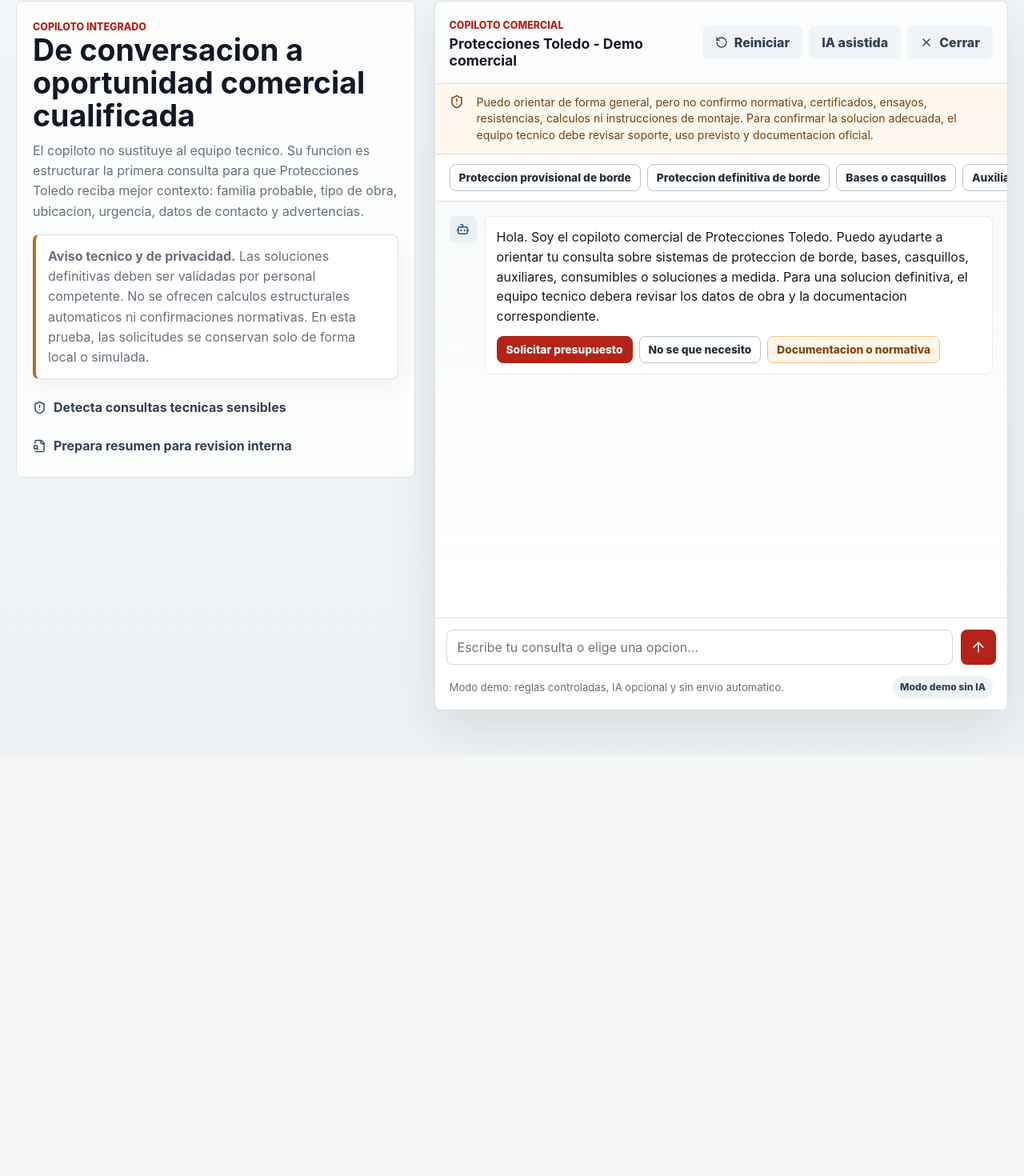
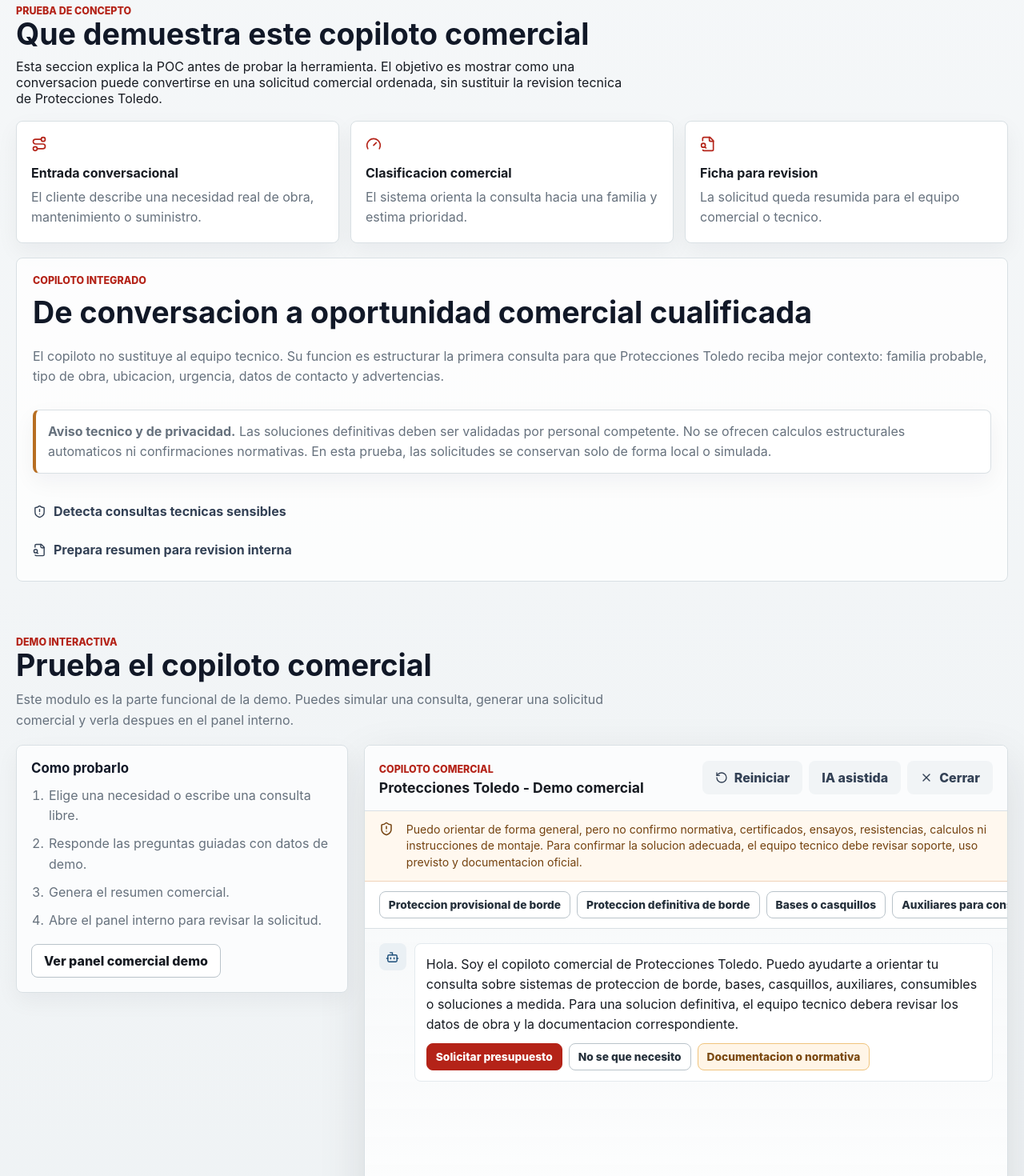
Before and after one commit to Mattortx/Practicas-Empresa-Fedeto, a React (Vite) app: page / in a window 1280 px wide. Shown: the part 1562-3032 px from the top of the page at 80% size. Before the commit the page ends 2506 px from the top, so only its background shows below. Built offline with nearby package versions, Linux system fonts and the light colour scheme; no server answers.

Commit message:
Cambios 9

```diff
--- a/src/pages/PublicDemoPage.tsx
+++ b/src/pages/PublicDemoPage.tsx
@@ -102,8 +102,36 @@
         </div>
       </section>
 
-      <section className="copilot-section">
-        <div className="copilot-context">
+      <section className="poc-section" id="poc">
+        <div className="section-title">
+          <span>Prueba de concepto</span>
+          <h2>Que demuestra este copiloto comercial</h2>
+          <p>
+            Esta seccion explica la POC antes de probar la herramienta. El objetivo es mostrar
+            como una conversacion puede convertirse en una solicitud comercial ordenada, sin
+            sustituir la revision tecnica de Protecciones Toledo.
+          </p>
+        </div>
+
+        <div className="poc-grid">
+          <article className="poc-card">
+            <Route size={20} aria-hidden="true" />
+            <strong>Entrada conversacional</strong>
+            <p>El cliente describe una necesidad real de obra, mantenimiento o suministro.</p>
+          </article>
+          <article className="poc-card">
+            <Gauge size={20} aria-hidden="true" />
+            <strong>Clasificacion comercial</strong>
+            <p>El sistema orienta la consulta hacia una familia y estima prioridad.</p>
+          </article>
+          <article className="poc-card">
+            <FileSearch size={20} aria-hidden="true" />
+            <strong>Ficha para revision</strong>
+            <p>La solicitud queda resumida para el equipo comercial o tecnico.</p>
+          </article>
+        </div>
+
+        <div className="copilot-context poc-warning-panel">
           <span className="eyebrow">Copiloto integrado</span>
           <h2>De conversacion a oportunidad comercial cualificada</h2>
           <p>
@@ -128,7 +156,34 @@
             </span>
           </div>
         </div>
-        <ChatWidget />
+      </section>
+
+      <section className="demo-copilot-section">
+        <div className="demo-section-title">
+          <span className="eyebrow">Demo interactiva</span>
+          <h2>Prueba el copiloto comercial</h2>
+          <p>
+            Este modulo es la parte funcional de la demo. Puedes simular una consulta, generar
+            una solicitud comercial y verla despues en el panel interno.
+          </p>
+        </div>
+
+        <div className="demo-copilot-layout">
+          <aside className="demo-guide-card" aria-label="Guia breve de uso">
+            <strong>Como probarlo</strong>
+            <ol>
+              <li>Elige una necesidad o escribe una consulta libre.</li>
+              <li>Responde las preguntas guiadas con datos de demo.</li>
+              <li>Genera el resumen comercial.</li>
+              <li>Abre el panel interno para revisar la solicitud.</li>
+            </ol>
+            <a className="button button-secondary" href="/admin-demo">
+              Ver panel comercial demo
+            </a>
+          </aside>
+
+          <ChatWidget />
+        </div>
       </section>
     </main>
   );
--- a/src/styles.css
+++ b/src/styles.css
@@ -276,7 +276,9 @@
 
 .value-section,
 .families-section,
-.copilot-section {
+.copilot-section,
+.poc-section,
+.demo-copilot-section {
   padding: 32px 0;
 }
 
@@ -286,6 +288,7 @@
 }
 
 .section-title h2,
+.demo-section-title h2,
 .copilot-context h2,
 .admin-toolbar h1 {
   margin-bottom: 10px;
@@ -323,6 +326,9 @@
 
 .value-card p,
 .family-card p,
+.poc-card p,
+.demo-section-title p,
+.demo-guide-card li,
 .copilot-context p,
 .admin-toolbar p,
 .notice,
@@ -383,6 +389,97 @@
   gap: 24px;
   align-items: start;
   padding-bottom: 56px;
+}
+
+.poc-section {
+  border-top: 1px solid var(--line);
+}
+
+.poc-grid {
+  display: grid;
+  grid-template-columns: repeat(3, minmax(0, 1fr));
+  gap: 14px;
+  margin-bottom: 18px;
+}
+
+.poc-card {
+  min-height: 150px;
+  padding: 18px;
+  border: 1px solid var(--line);
+  border-radius: 8px;
+  background: var(--surface);
+  box-shadow: 0 10px 28px rgba(23, 27, 34, 0.05);
+}
+
+.poc-card svg {
+  margin-bottom: 12px;
+  color: var(--red);
+}
+
+.poc-card strong {
+  display: block;
+  margin-bottom: 8px;
+}
+
+.poc-card p {
+  margin-bottom: 0;
+}
+
+.poc-warning-panel {
+  position: static;
+  display: grid;
+  gap: 12px;
+  margin-top: 16px;
+  background: #ffffff;
+}
+
+.demo-copilot-section {
+  padding-bottom: 56px;
+}
+
+.demo-section-title {
+  max-width: 820px;
+  margin-bottom: 18px;
+}
+
+.demo-section-title p {
+  max-width: 760px;
+  margin-bottom: 0;
+}
+
+.demo-copilot-layout {
+  display: grid;
+  grid-template-columns: minmax(260px, 0.34fr) minmax(520px, 0.66fr);
+  gap: 20px;
+  align-items: start;
+}
+
+.demo-guide-card {
+  position: sticky;
+  top: 16px;
+  padding: 18px;
+  border: 1px solid var(--line);
+  border-radius: 8px;
+  background: #fbfcfd;
+  box-shadow: 0 10px 28px rgba(23, 27, 34, 0.05);
+}
+
+.demo-guide-card strong {
+  display: block;
+  margin-bottom: 12px;
+  color: #111827;
+  font-size: 1.05rem;
+}
+
+.demo-guide-card ol {
+  display: grid;
+  gap: 10px;
+  margin: 0 0 16px;
+  padding-left: 20px;
+}
+
+.demo-guide-card li {
+  padding-left: 2px;
 }
 
 .copilot-context {
@@ -1124,15 +1221,18 @@
 @media (max-width: 1080px) {
   .hero-section,
   .copilot-section,
+  .demo-copilot-layout,
   .admin-grid {
     grid-template-columns: 1fr;
   }
 
-  .copilot-context {
+  .copilot-context,
+  .demo-guide-card {
     position: static;
   }
 
-  .value-grid {
+  .value-grid,
+  .poc-grid {
     grid-template-columns: repeat(2, minmax(0, 1fr));
   }
 
@@ -1170,6 +1270,7 @@
 
   .value-grid,
   .family-grid,
+  .poc-grid,
   .admin-metrics,
   .detail-grid {
     grid-template-columns: 1fr;
```
